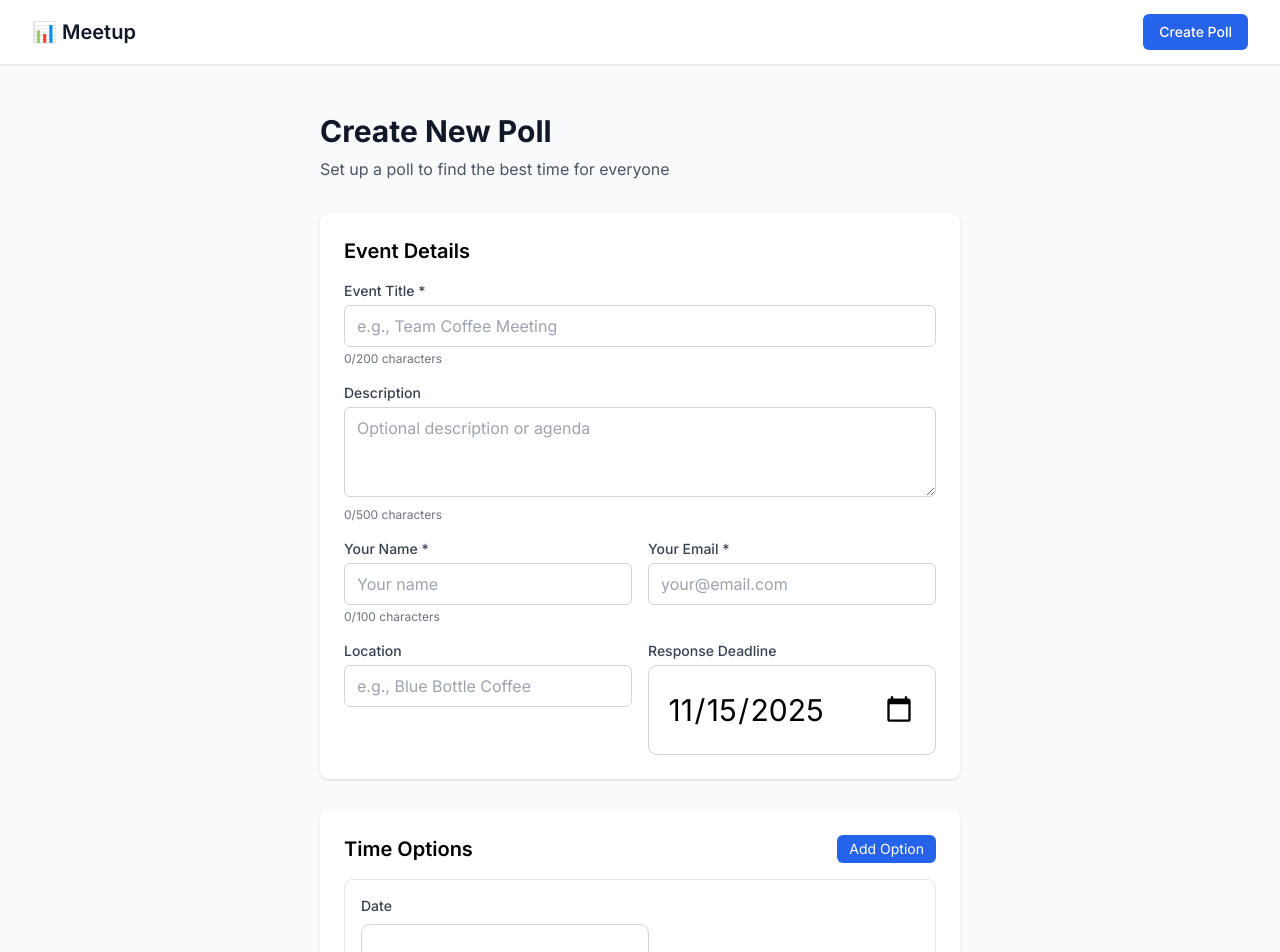
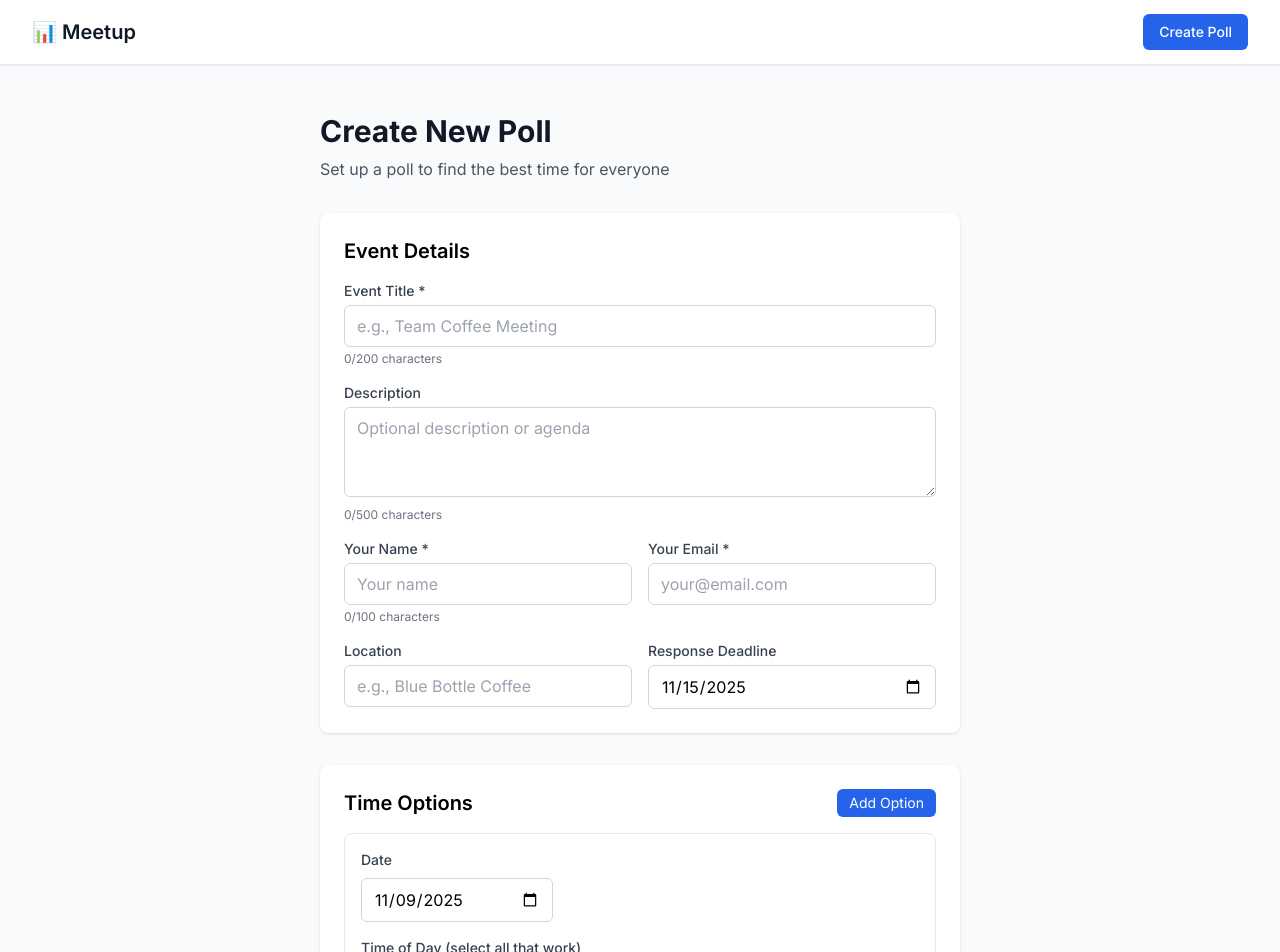
Before and after one commit to numstro/meet, a Next.js app: page /create in a window 1280 px wide. Shown: the top 952 px of the page. Built offline with nearby package versions, Linux system fonts and the light colour scheme; no server answers.

Commit message:
Revert date input size changes back to normal
- Remove zoom, fontSize, and minHeight styling from date inputs
- Keep standard sizing - native calendar popups are fine as-is
- Focus on functionality over minor cosmetic issues

```diff
--- a/app/create/page.tsx
+++ b/app/create/page.tsx
@@ -425,11 +425,6 @@ export default function CreatePollPage() {
                   value={pollData.deadline}
                   onChange={(e) => setPollData({ ...pollData, deadline: e.target.value })}
                   className="w-full px-3 py-2 border border-gray-300 rounded-md focus:outline-none focus:ring-2 focus:ring-blue-500"
-                  style={{
-                    fontSize: '20px',
-                    minHeight: '60px',
-                    zoom: '1.5'
-                  }}
                 />
               </div>
             </div>
@@ -460,11 +455,6 @@ export default function CreatePollPage() {
                       value={option.date}
                       onChange={(e) => updateTimeOption(index, 'date', e.target.value)}
                       className="w-48 px-3 py-2 border border-gray-300 rounded-md focus:outline-none focus:ring-2 focus:ring-blue-500"
-                      style={{
-                        fontSize: '20px',
-                        minHeight: '60px',
-                        zoom: '1.5'
-                      }}
                     />
                   </div>
 
```
